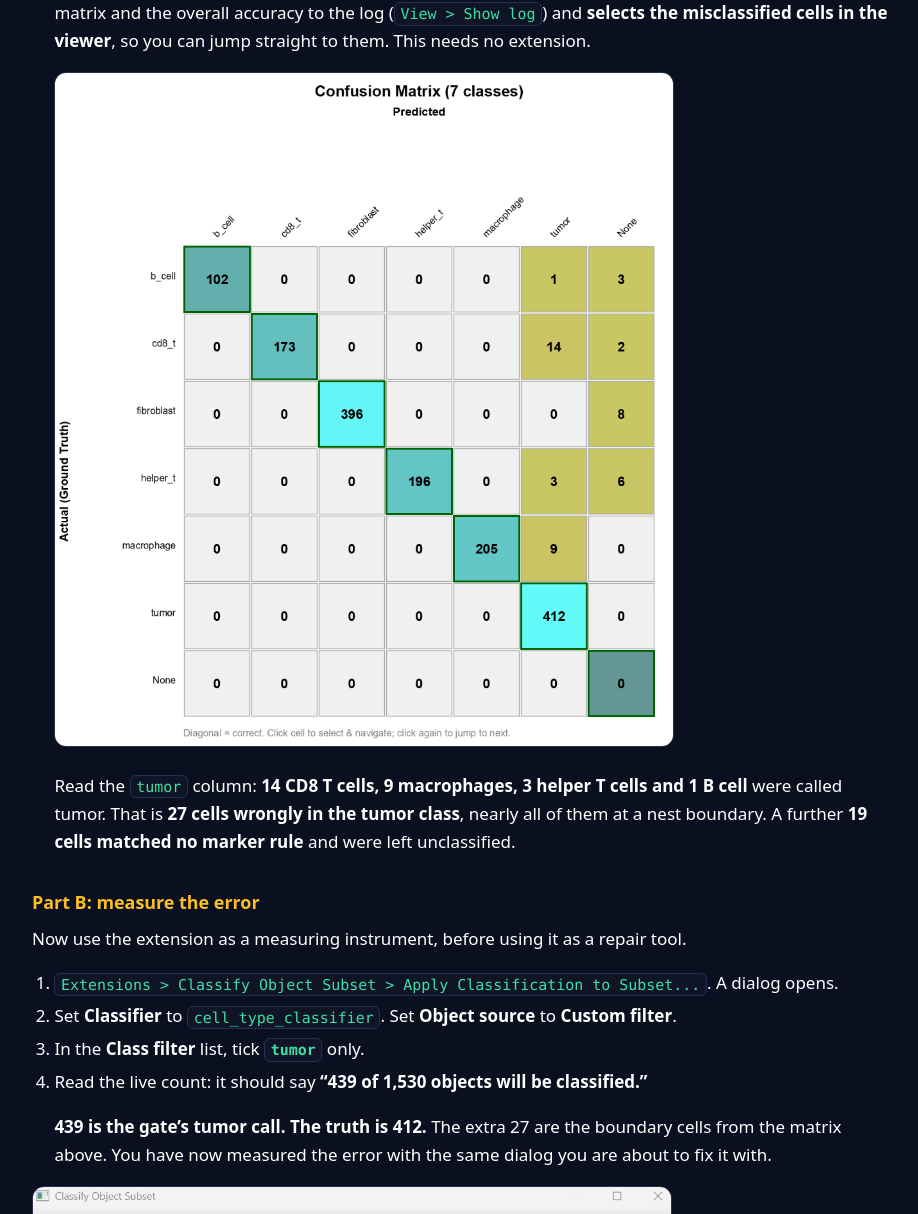
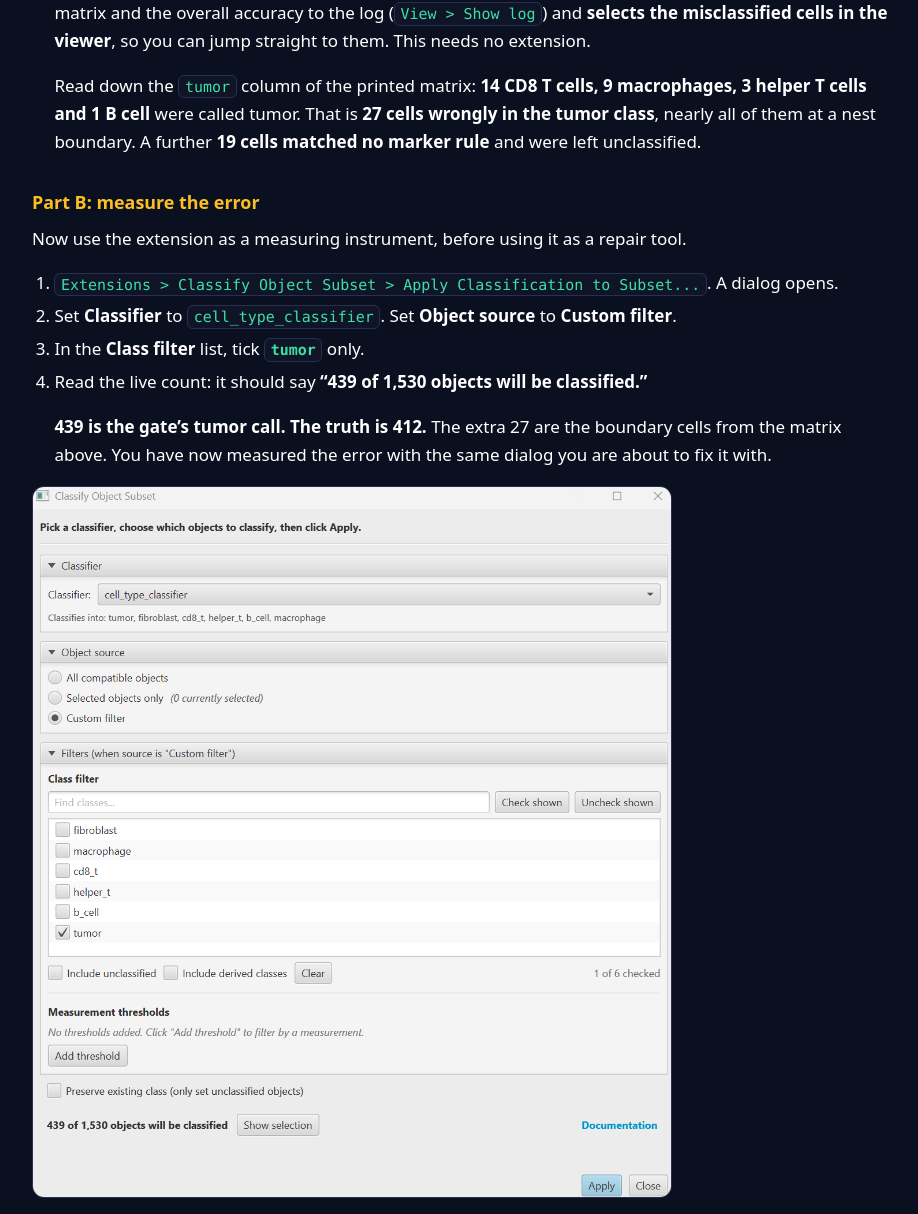
Before and after one commit to MichaelSNelson/BINA-I2K-2026-QuPath-Extensions, a Jekyll site: the page built from docs/07-classify-object-subset.md, in a window 1280 px wide and 1400 px high, scrolled down 4133 px. Shown: the part 186-1400 px from the top of the window, without its empty margins (180-1098 px from the left). Built offline with Jekyll 4.4.1, drawn with Linux system fonts in a browser that asks for light colours.

Commit message:
Remove the confusion matrix image
A reader took it for the output they should expect from the run. It is not:
that is the Confusion Matrix extension, which is not publicly installable,
while check_against_ground_truth prints a text matrix to the log. Showing
the graphical one set up a comparison the reader cannot make.

The numbers stay -- 27 wrongly tumor, 19 unclassified -- because the printed
matrix does give them those, and the step now says to read them down the
tumor column of the printed output.

Claude-Session: https://claude.ai/code/session_01KwiACUr5MacuDvqp74c96o

```diff
--- a/docs/07-classify-object-subset.md
+++ b/docs/07-classify-object-subset.md
@@ -151,11 +151,10 @@ with a deliberately crude method that gets most of them right and a few of them
    **selects the misclassified cells in the viewer**, so you can jump straight to them. This
    needs no extension.
 
-   <img src="../images/classify-object-subset/gate-confusion-matrix.png" alt="A seven-class confusion matrix for tme_00. The diagonal holds 102 b_cell, 173 cd8_t, 396 fibroblast, 196 helper_t, 205 macrophage and 412 tumor. Off the diagonal, 14 cd8_t, 9 macrophage, 3 helper_t and 1 b_cell are predicted tumor, and 19 cells are left unclassified" width="620">
-
-   Read the `tumor` column: **14 CD8 T cells, 9 macrophages, 3 helper T cells and 1 B cell**
-   were called tumor. That is **27 cells wrongly in the tumor class**, nearly all of them at a
-   nest boundary. A further **19 cells matched no marker rule** and were left unclassified.
+   Read down the `tumor` column of the printed matrix: **14 CD8 T cells, 9 macrophages, 3
+   helper T cells and 1 B cell** were called tumor. That is **27 cells wrongly in the tumor
+   class**, nearly all of them at a nest boundary. A further **19 cells matched no marker
+   rule** and were left unclassified.
 
 ### Part B: measure the error
 
```
Also changed, not shown: images/classify-object-subset/gate-confusion-matrix.png (deleted).
